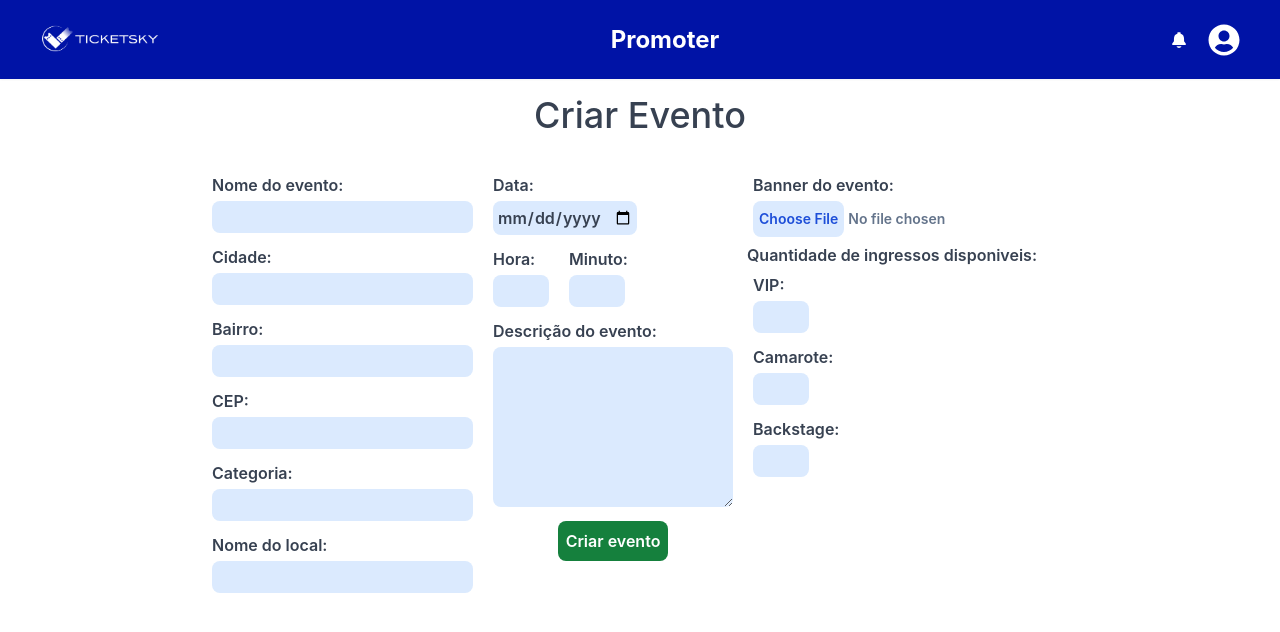
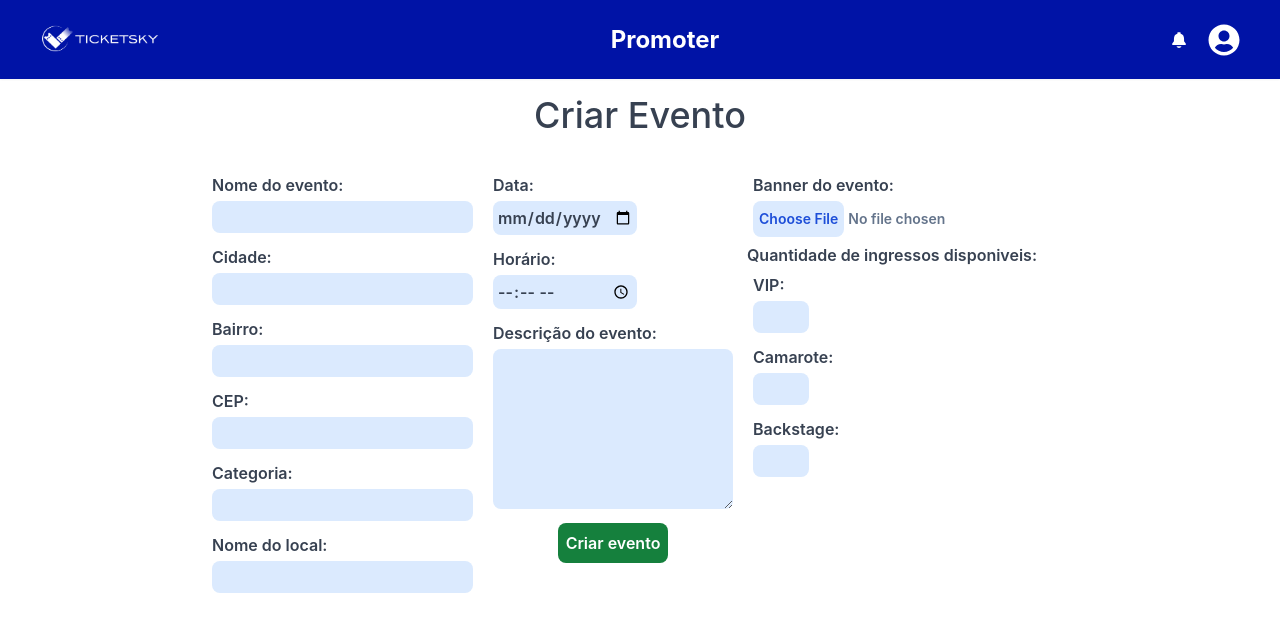
Before and after one commit to GambiarraTech/ticket-sky, a Next.js app: page /promoter/criarEvento in a window 1280 px wide. Shown: the top 632 px of the page. Built offline with nearby package versions, Linux system fonts and the light colour scheme.

Commit message:
Ajustes nos inputs

```diff
--- a/src/pages/promoter/criarEvento.tsx
+++ b/src/pages/promoter/criarEvento.tsx
@@ -29,6 +29,8 @@ export default function CriarEvento() {
     event.preventDefault();
     console.log(JSON.stringify(evento));
   };
+
+
   return (
     <NavBar>
       <div className={style.header}>
@@ -82,11 +84,15 @@ export default function CriarEvento() {
                 className={style.input}
                 name="cep"
                 type="text"
+                id="cep"
+                pattern="[0-9]+"
+                maxLength={8}
+                minLength={8}
                 required
                 onChange={(e) => {
                   evento.cep = e.target.value;
                 }}
-              />
+              ></input>
             </div>
 
             <div className={style.campo}>
@@ -133,26 +139,14 @@ export default function CriarEvento() {
             </div>
             <div className={style.data}>
               <div className={style.campo}>
-                Hora:
+                Horário:
                 <input
-                  className={style.input_pequeno}
+                  className={style.input_data}
                   name="hora"
-                  type="text"
+                  type="time"
                   required
                   onChange={(e) => {
                     evento.hora = e.target.value;
-                  }}
-                />
-              </div>
-              <div className={style.campo}>
-                Minuto:
-                <input
-                  className={style.input_pequeno}
-                  name="minuto"
-                  type="text"
-                  required
-                  onChange={(e) => {
-                    evento.minuto = e.target.value;
                   }}
                 />
               </div>
```
